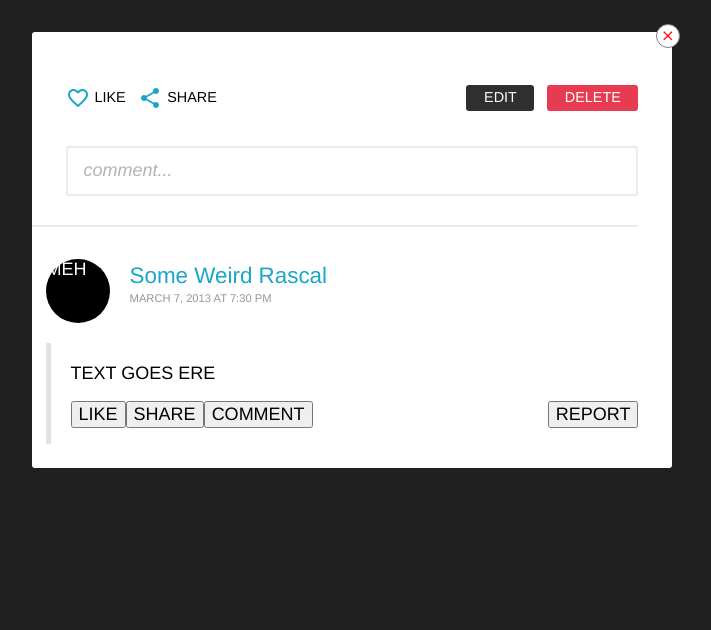
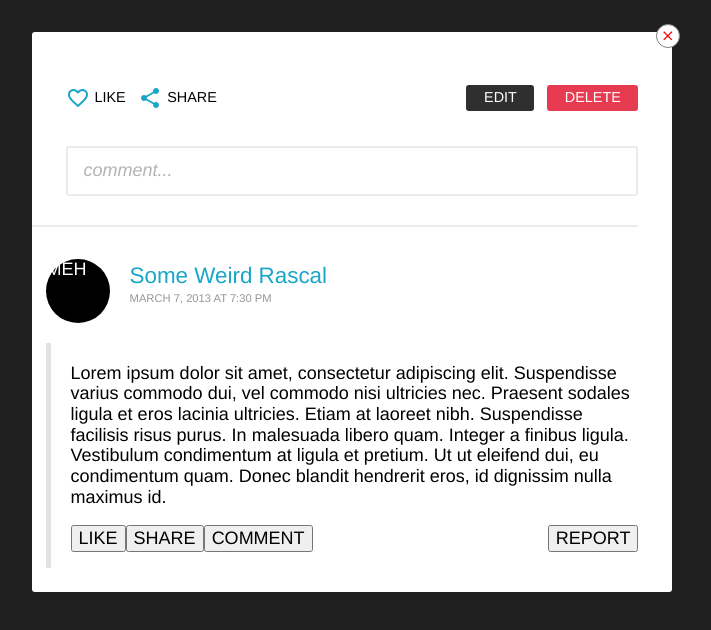
Before and after one commit to fpfilipov94/video-embed-popup, a React (Create React App) app: page /video/1 in a window 1280 px wide. Shown: the top 630 px of the page, without its empty margins (288-999 px from the left). Built offline with nearby package versions, Linux system fonts and the light colour scheme.

Commit message:
Fixed player resizing

```diff
--- a/src/assets/styles/_player.scss
+++ b/src/assets/styles/_player.scss
@@ -2,7 +2,6 @@
 
 .Player {
     display: block;
-    width: 100%;
     border-radius: 3px;
     overflow: hidden;
     position: relative;
--- a/src/components/partial/comments/Comment.jsx
+++ b/src/components/partial/comments/Comment.jsx
@@ -10,7 +10,15 @@ export default () => (
             </div>
         </section>
         <section className="CommentBody">
-            <div className="CommentText">TEXT GOES ERE</div>
+            <div className="CommentText">
+                Lorem ipsum dolor sit amet, consectetur adipiscing elit.
+                Suspendisse varius commodo dui, vel commodo nisi ultricies nec.
+                Praesent sodales ligula et eros lacinia ultricies. Etiam at
+                laoreet nibh. Suspendisse facilisis risus purus. In malesuada
+                libero quam. Integer a finibus ligula. Vestibulum condimentum at
+                ligula et pretium. Ut ut eleifend dui, eu condimentum quam.
+                Donec blandit hendrerit eros, id dignissim nulla maximus id.
+            </div>
             <div className="CommentActions">
                 <div className="CommentActionsSocial">
                     <button>LIKE</button>
--- a/src/components/partial/player/Player.jsx
+++ b/src/components/partial/player/Player.jsx
@@ -24,6 +24,8 @@ class Player extends Component {
             volume: 100,
             timeInterval: null,
             percentDone: 0,
+            aspectRatio: null,
+            resizing: false,
         };
 
         this.wrapper = null;
@@ -40,13 +42,31 @@ class Player extends Component {
     }
 
     adjustPlayerSize = async () => {
+        /*
+        Remove listener to avoid overcalling
+
+        Comment this out and try resizing the window if you dare
+
+        Even with it, continuous resizing will heat up your CPU
+        because of the continuous calculations
+        */
+        window.removeEventListener("resize", this.adjustPlayerSize);
+
         const frame = await this.player.getIframe();
 
-        const aspectRatio =
-            frame.getAttribute("height") / frame.getAttribute("width");
+        frame.style.margin = "0 auto";
+
+        if (!this.state.aspectRatio) {
+            this.setState({
+                aspectRatio:
+                    frame.getAttribute("height") / frame.getAttribute("width"),
+            });
+        }
+
+        const aspectRatio = this.state.aspectRatio;
 
         const wrapperWidth = this.wrapper.getBoundingClientRect().width;
-        const properHeight = Math.ceil(wrapperWidth * aspectRatio);
+        const properHeight = wrapperWidth * aspectRatio;
 
         frame.setAttribute("width", wrapperWidth);
         frame.setAttribute("height", properHeight);
@@ -54,7 +74,7 @@ class Player extends Component {
         this.wrapper.style.height = `${properHeight}px`;
 
         // Set iframe to resize on every window resize
-        window.addEventListener("resize", this.adjustFrameSize);
+        window.addEventListener("resize", this.adjustPlayerSize);
     };
 
     createPlayer = () => {
```
